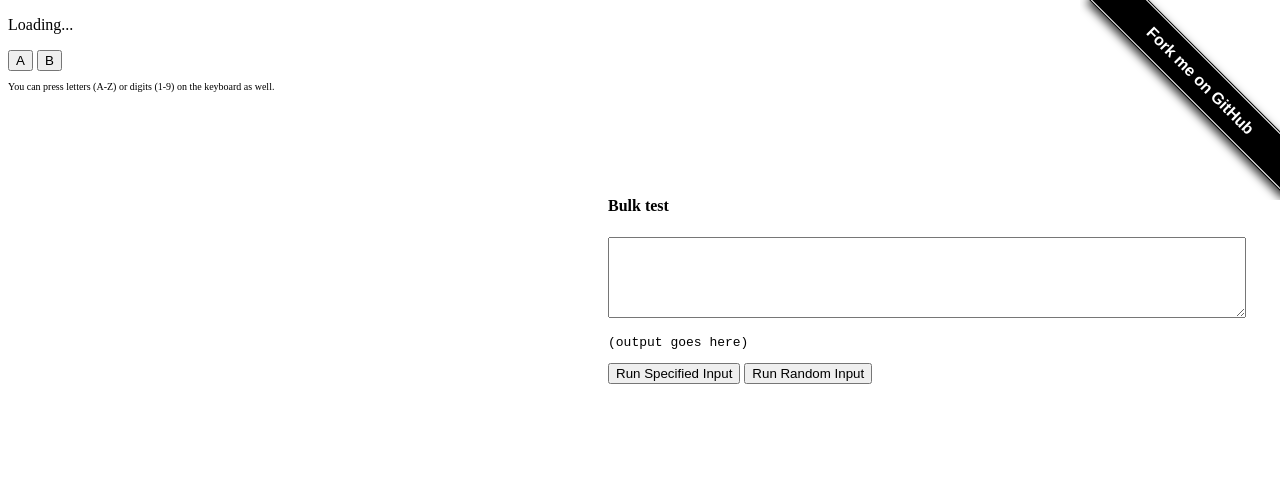
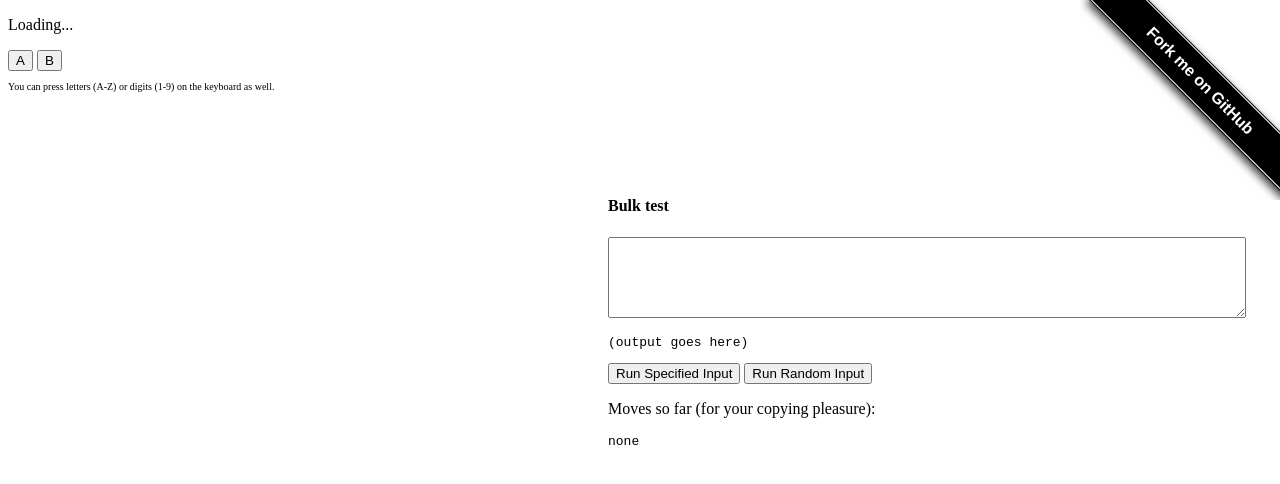
Before and after one commit to andreyvit/shannon-web, a plain HTML site: page index.html in a window 1280 px wide. Drawn offline with Linux system fonts and the light colour scheme; a script that the page names is missing.

Commit message:
Display the history of moves

```diff
--- a/index.html
+++ b/index.html
@@ -15,6 +15,9 @@
         </div>
         <pre id="bulk-output" style="word-wrap: break-word">(output goes here)</pre>
         <div><button id="bulk-run">Run Specified Input</button> <button id="bulk-random">Run Random Input</button></div>
+
+        <p>Moves so far (for your copying pleasure):</p>
+        <pre id="moves" style="word-wrap: break-word">none</pre>
     </section>
 
     <p id="message">Loading...</p>
```
Also changed, not shown: 1 other file.
